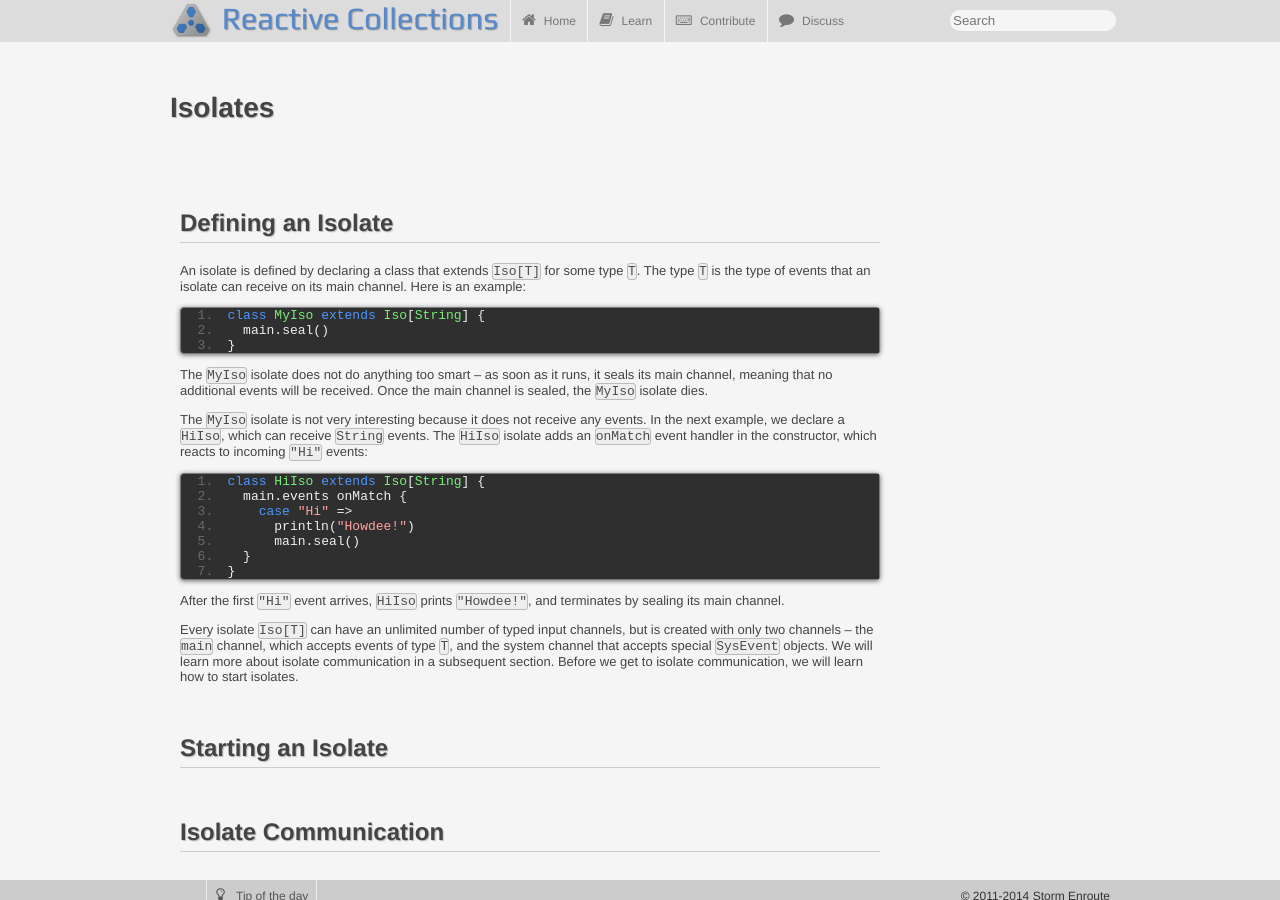
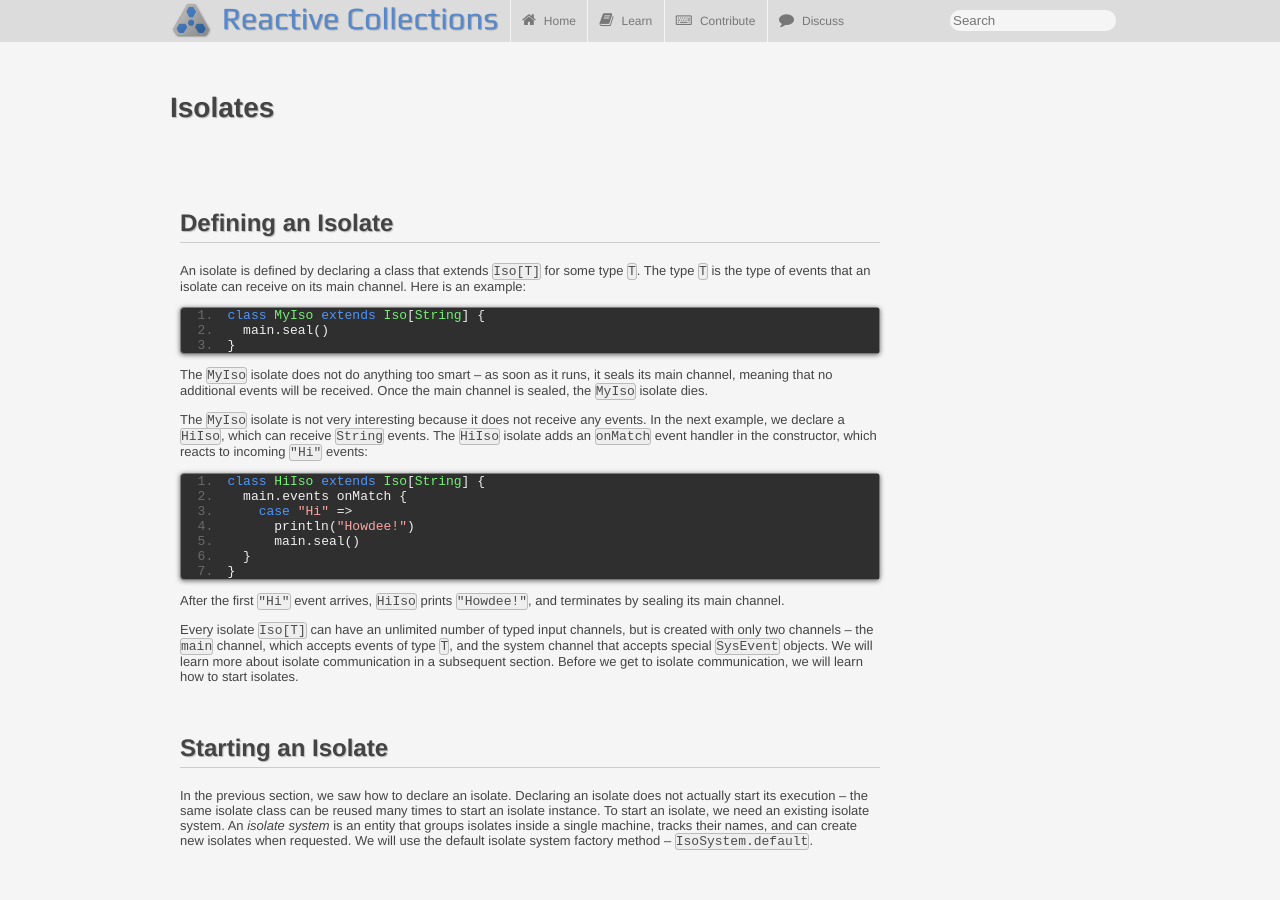
Before and after one commit to reactors-io/reactors-io.github.io, a Jekyll site: the page built from docs/0.6/isolates.md, in a window 1280 px wide. Built offline with Jekyll 4.4.1, drawn with Linux system fonts in a browser that asks for light colours.

Commit message:
Add paragraph about isolate instances and isolate systems.

```diff
--- a/docs/0.6/isolates.md
+++ b/docs/0.6/isolates.md
@@ -54,5 +54,13 @@ Before we get to isolate communication, we will learn how to start isolates.
 
 ## Starting an Isolate
 
+In the previous section, we saw how to declare an isolate.
+Declaring an isolate does not actually start its execution --
+the same isolate class can be reused many times to start an isolate instance.
+To start an isolate, we need an existing isolate system.
+An *isolate system* is an entity that groups isolates inside a single machine,
+tracks their names, and can create new isolates when requested.
+We will use the default isolate system factory method -- `IsoSystem.default`.
+
 
 ## Isolate Communication
```
